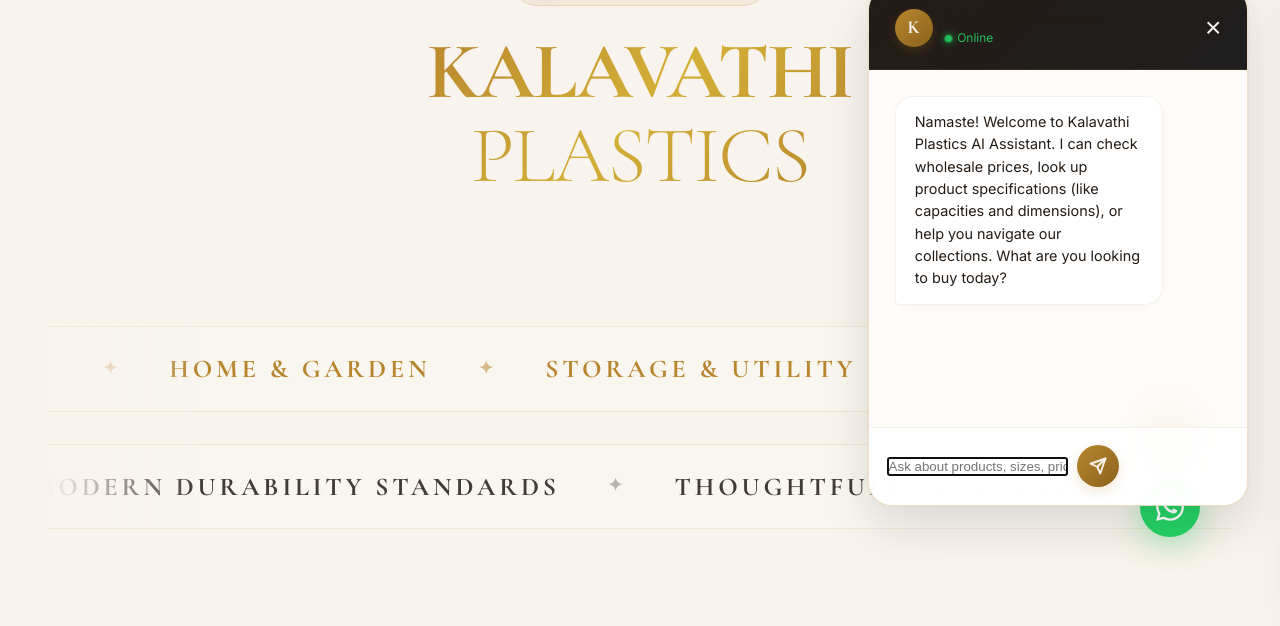
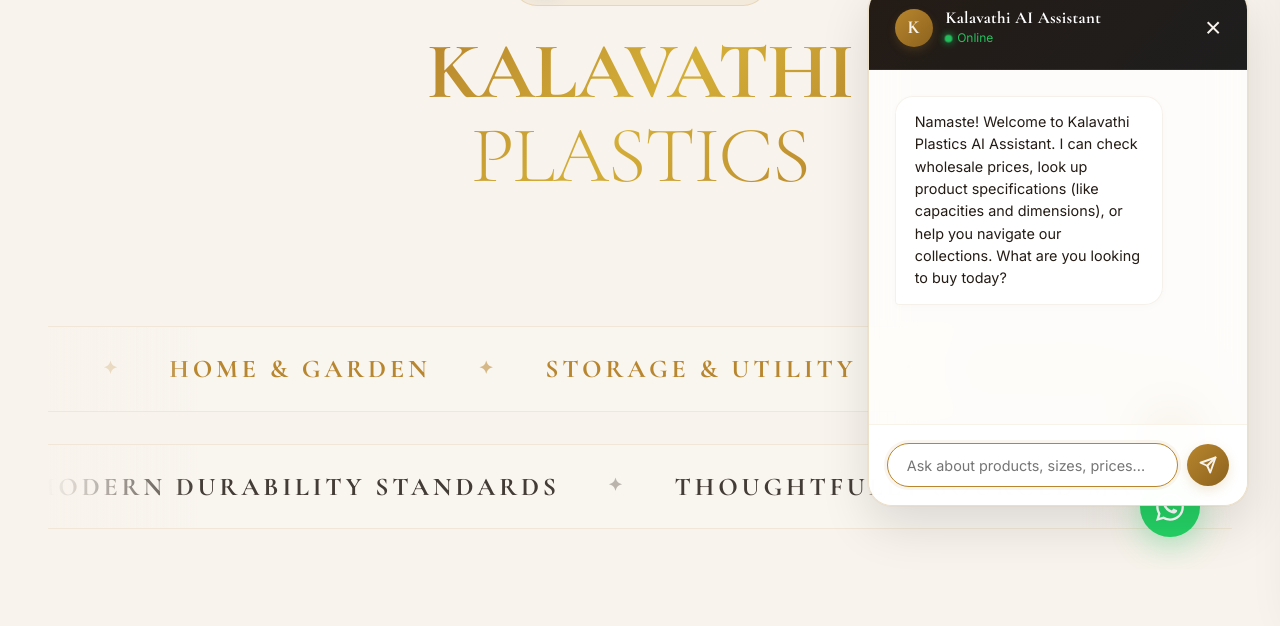
Before and after one commit to keshr7038/kalavathe-plastics, a website: page index.html in a window 1280 px wide. Both pictures are taken after a click on the button 1170 px from the left and 609 px from the top of the page. Shown: the part 174-800 px from the top of the page. Drawn offline with nearby package versions, Linux system fonts and the light colour scheme; no server answers.

Commit message:
Fix chatbot input field styling class and set header h4 text color to white

```diff
--- a/index.html
+++ b/index.html
@@ -592,7 +592,7 @@
       </div>
     </div>
     <form id="chatbot-input-form" class="chatbot-input-form">
-      <input type="text" id="chatbot-input-field" placeholder="Ask about products, sizes, prices..." autocomplete="off">
+      <input type="text" id="chatbot-input-field" class="chatbot-input-field" placeholder="Ask about products, sizes, prices..." autocomplete="off">
       <button type="submit" class="chatbot-send-btn" aria-label="Send Message">
         <svg viewBox="0 0 24 24" width="18" height="18" fill="none" stroke="currentColor" stroke-width="2.5" stroke-linecap="round" stroke-linejoin="round">
           <line x1="22" y1="2" x2="11" y2="13"></line>
--- a/styles.css
+++ b/styles.css
@@ -3337,6 +3337,7 @@
 }
 
 .chatbot-header-info h4 {
+  color: #ffffff;
   font-family: var(--font-heading);
   font-size: 1.05rem;
   font-weight: 700;
```
